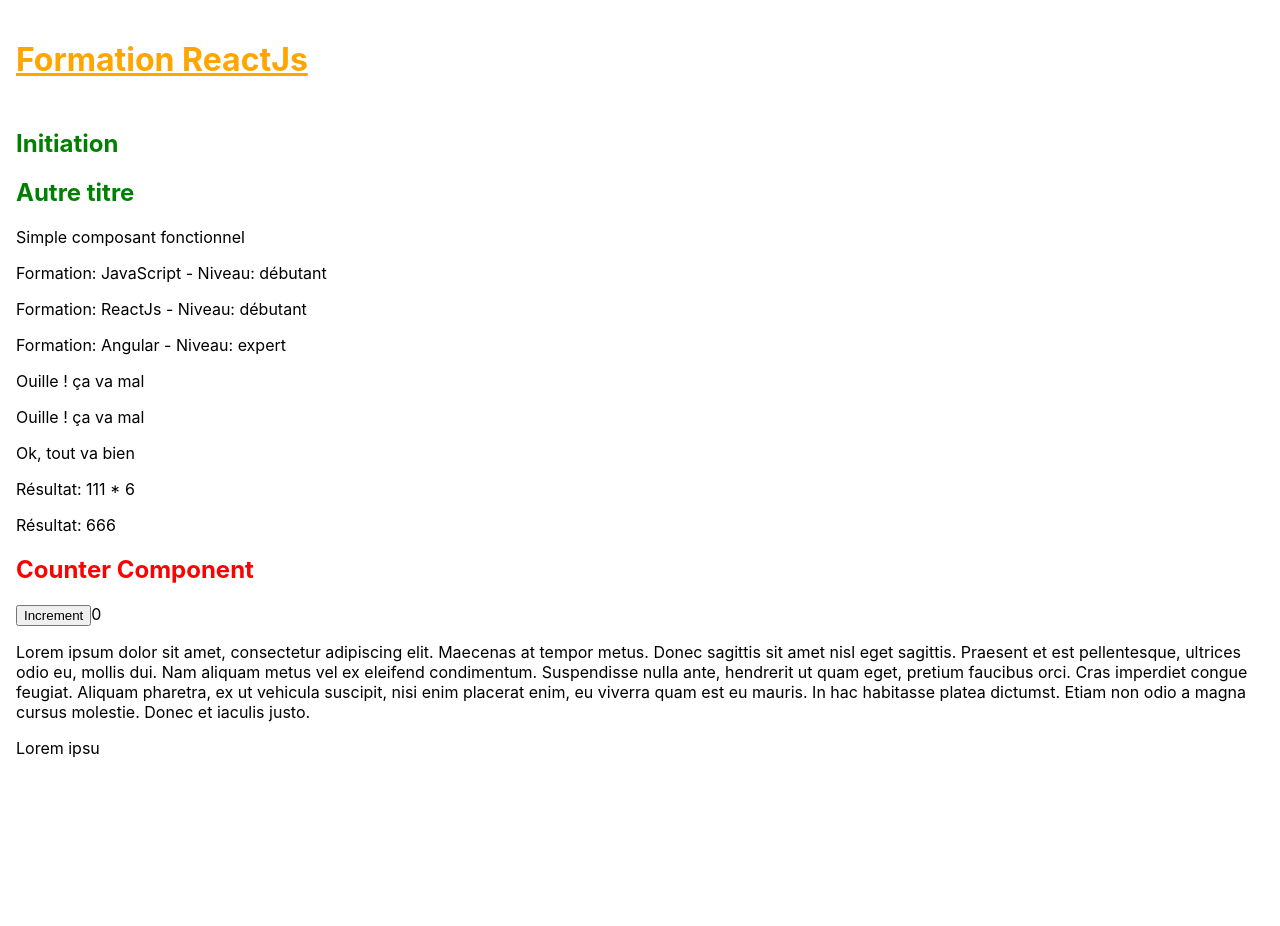
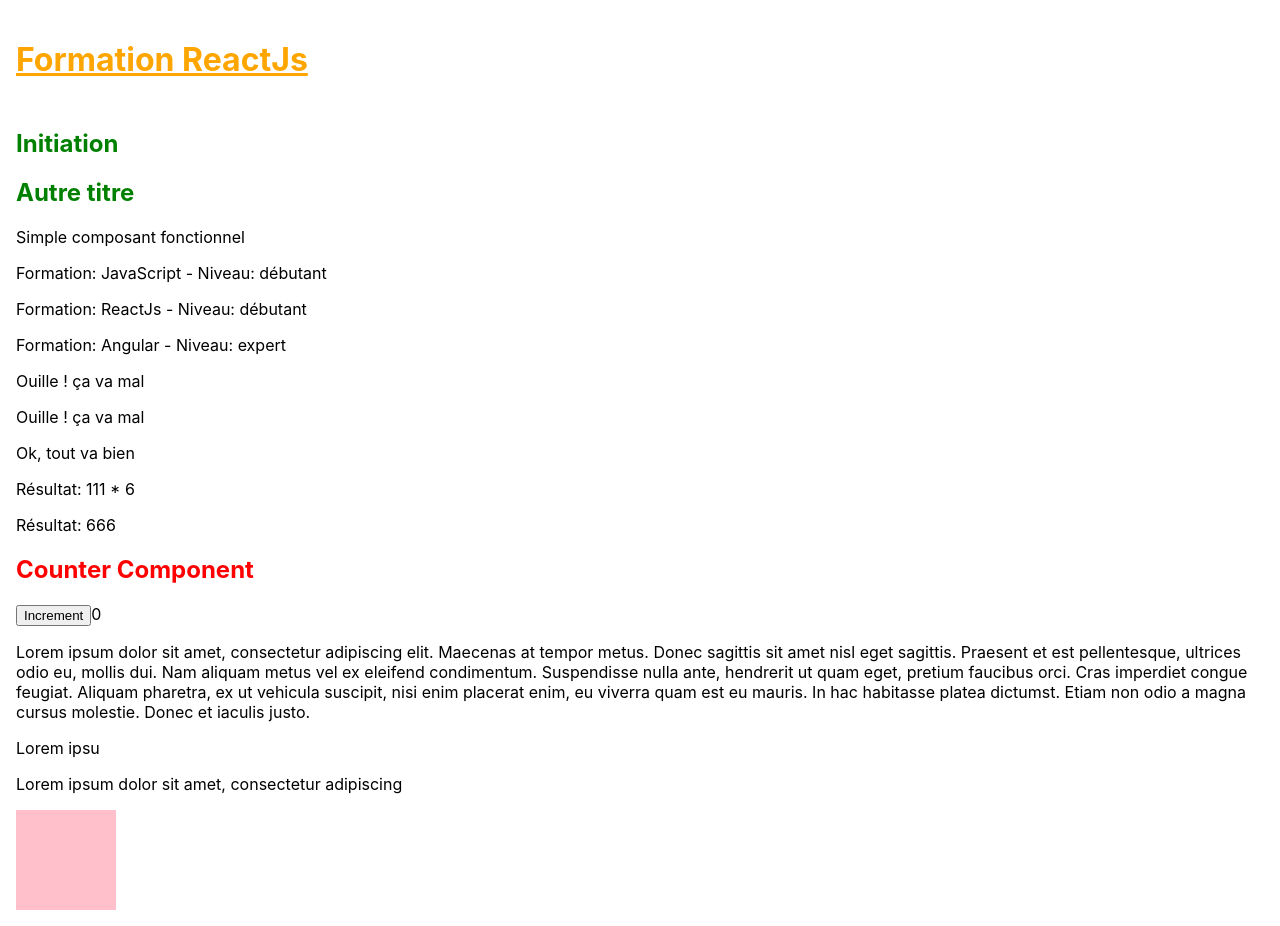
Before and after one commit to cdufour/ajc-formation-reactjs, a React (Create React App) app in the folder demo/: page / in a window 1280 px wide. Before the commit the page ends 800 px from the top, so only its background shows below. Built offline with nearby package versions, Linux system fonts and the light colour scheme.

Commit message:
j2 lunch

```diff
--- a/demo/src/App.js
+++ b/demo/src/App.js
@@ -1,6 +1,7 @@
 import './App.css';
 import Counter from './Counter'
-import Lorem from './Lorem';
+import Lorem from './exos/Lorem';
+import Rainbow from './Rainbow';
 
 // composants fonctionnels
 function Simple() {
@@ -64,6 +65,10 @@
       {/* composant Lorem ici */}
       <Lorem />
       <Lorem limit={10} />
+      <Lorem limit={50} />
+
+      <Rainbow />
+
     </div>
   );
 }
--- a/demo/src/Lorem.js
+++ /dev/null
@@ -1,8 +0,0 @@
-export default function Lorem(props) {
-
-    let txt = "Lorem ipsum dolor sit amet, consectetur adipiscing elit. Maecenas at tempor metus. Donec sagittis sit amet nisl eget sagittis. Praesent et est pellentesque, ultrices odio eu, mollis dui. Nam aliquam metus vel ex eleifend condimentum. Suspendisse nulla ante, hendrerit ut quam eget, pretium faucibus orci. Cras imperdiet congue feugiat. Aliquam pharetra, ex ut vehicula suscipit, nisi enim placerat enim, eu viverra quam est eu mauris. In hac habitasse platea dictumst. Etiam non odio a magna cursus molestie. Donec et iaculis justo.";
-
-    return (
-        <p>{txt.substr(0, props.limit)}</p>
-    )
-}
--- /dev/null
+++ b/demo/src/Rainbow.js
@@ -0,0 +1,52 @@
+import { Component } from 'react';
+
+const COLORS = ['green', 'red', 'blue', 'pink', 'orange', 'black'];
+
+export default class Rainbow extends Component {
+
+    state = { color: 'blue' };
+
+    constructor(props) {
+        super(props);
+        console.log("*** constructor ***");
+        //setInterval(() => console.log("ok"), 1000);
+    }
+
+    startAnim() {
+        let intervalid = setInterval(
+            () => { this.setState({ color: this.randomColor() }) },
+            2000
+        );
+    }
+
+    randomColor() {
+        let index = Math.floor(Math.random() * COLORS.length);
+        return COLORS[index];
+    }
+
+    componentDidMount() {
+        // composant déjà rendu (render() déjà exécutée)
+        console.log("*** componentDidMount ***");
+
+        this.startAnim();
+    }
+
+    componentWillUnmount() {
+        console.log("*** componentWillUnmount ***");
+    }
+
+    render() {
+        console.log("*** render ***");
+
+        const style = {
+            width: 100,
+            height: 100,
+            backgroundColor: this.state.color
+        };
+
+        return (
+            <div style={style}></div>
+        )
+    }
+
+}
--- /dev/null
+++ b/demo/src/exos/Lorem.js
@@ -0,0 +1,6 @@
+export default function Lorem(props) {
+
+    const txt = "Lorem ipsum dolor sit amet, consectetur adipiscing elit. Maecenas at tempor metus. Donec sagittis sit amet nisl eget sagittis. Praesent et est pellentesque, ultrices odio eu, mollis dui. Nam aliquam metus vel ex eleifend condimentum. Suspendisse nulla ante, hendrerit ut quam eget, pretium faucibus orci. Cras imperdiet congue feugiat. Aliquam pharetra, ex ut vehicula suscipit, nisi enim placerat enim, eu viverra quam est eu mauris. In hac habitasse platea dictumst. Etiam non odio a magna cursus molestie. Donec et iaculis justo.";
+
+    return (<p>{txt.substr(0, props.limit)}</p>)
+}
```
Also changed, not shown: 2 other files (tests, documents, lock files or other folders).
